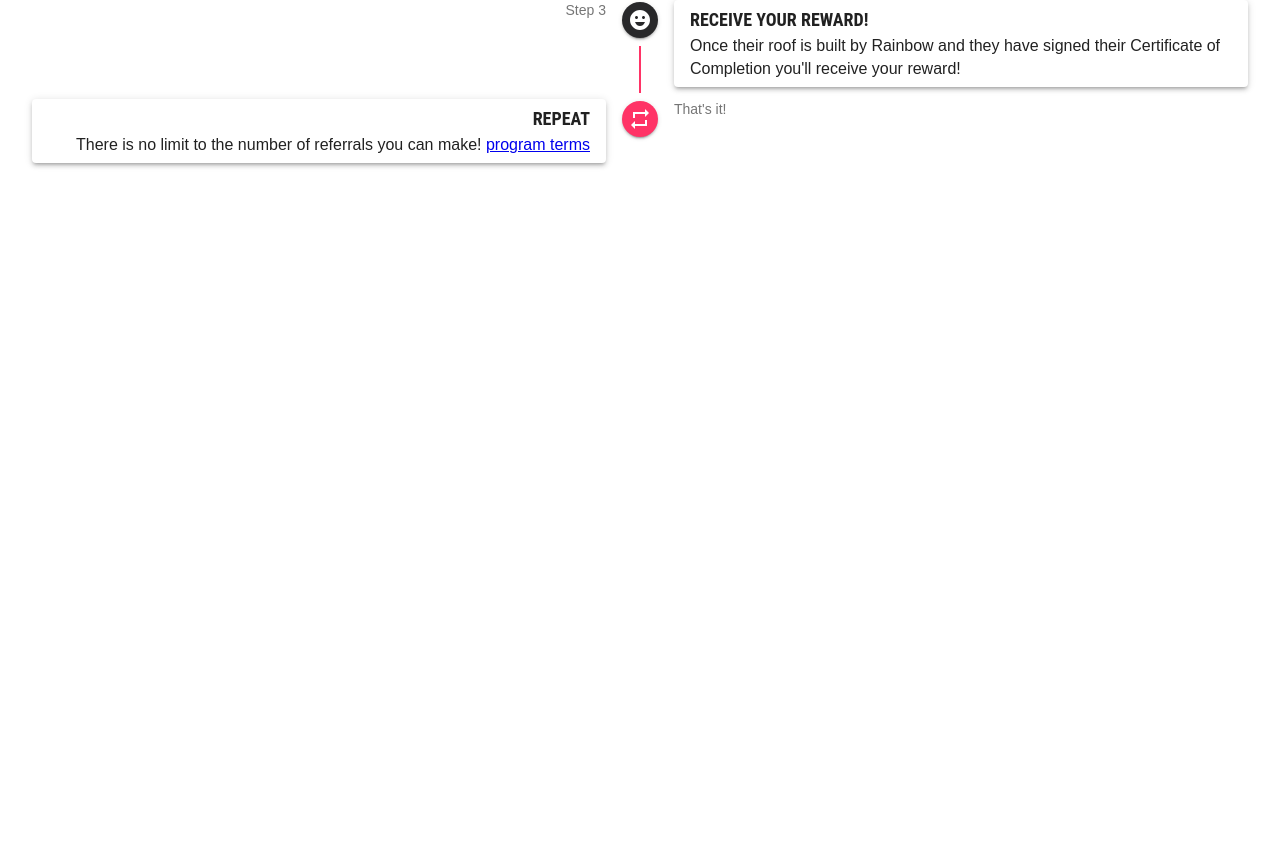
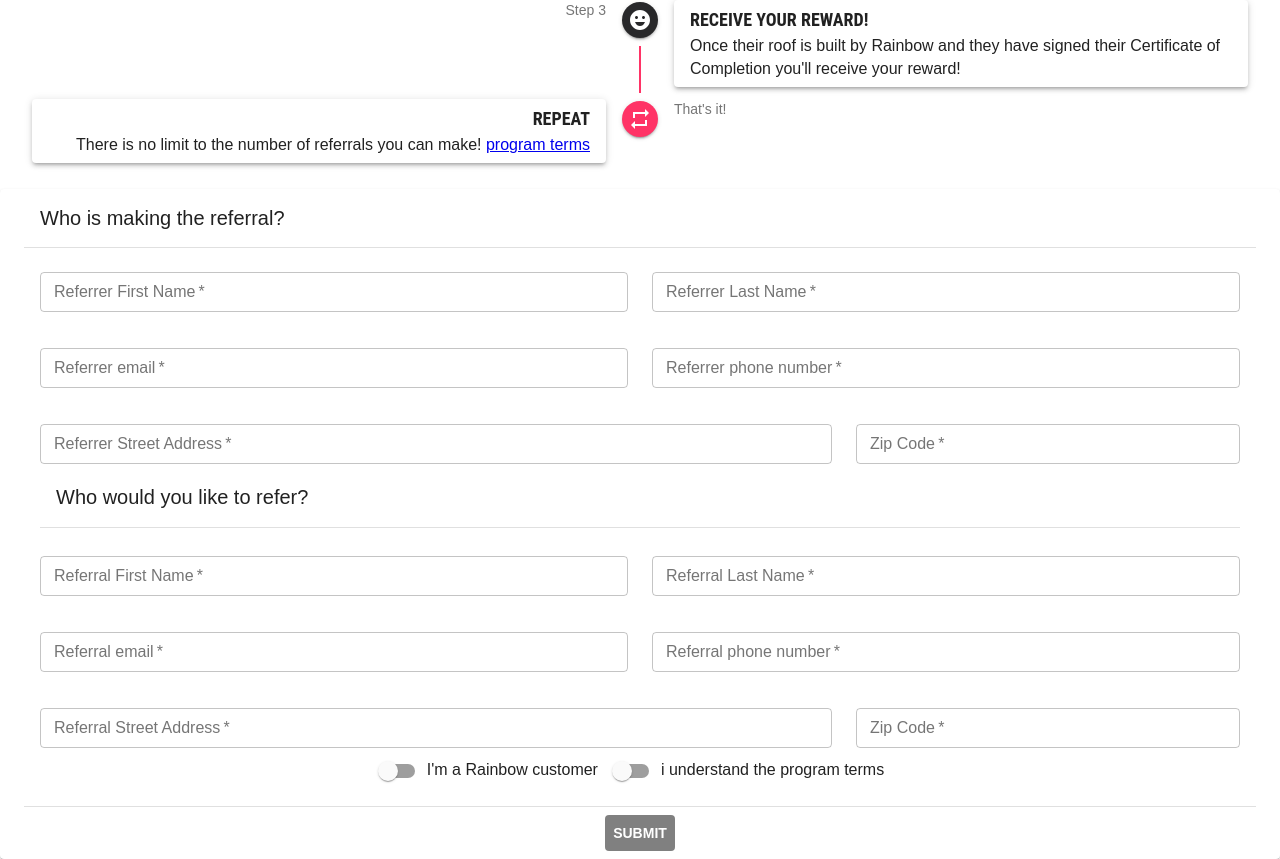
Before and after one commit to nwuerz/rainbow-remodeling, a React (Create React App) app: page /referral in a window 1280 px wide. Shown: the part 627-1486 px from the top of the page. Before the commit the page ends 816 px from the top, so only its background shows below. Built offline with nearby package versions, Linux system fonts and the light colour scheme.

Commit message:
added referral form

```diff
--- /dev/null
+++ b/src/components/SubmitButton.jsx
@@ -0,0 +1,43 @@
+import React from "react";
+import Button from "@material-ui/core/Button";
+
+const SubmitButton = (props) => {
+  const {
+    referrerFirstName,
+    referrerLastName,
+    referrerEmail,
+    referrerNumber,
+    referrerAddress,
+    referrerZip,
+    referralFirstName,
+    referralLastName,
+    referralEmail,
+    referralNumber,
+    referralAddress,
+    referralZip,
+    acceptedTerms
+  } = props.currentUser;
+
+  if (referrerFirstName && referrerLastName && referrerEmail && referrerNumber && referrerAddress && referrerZip && referralFirstName && referralLastName && referralEmail && referralNumber && referralAddress && referralZip !== "" && acceptedTerms === true) {
+    return (
+      <Button
+        type="submit"
+        style={{ backgroundColor: "black", color: "white" }}
+        variant="outlined"
+      >
+        Submit
+      </Button>
+    );
+  }
+  return (
+    <Button
+      disabled
+      align="center"
+      style={{ backgroundColor: "grey", color: "white" }}
+    >
+      Submit
+    </Button>
+  );
+};
+
+export default SubmitButton;
--- /dev/null
+++ b/src/components/referralForm.json
@@ -0,0 +1,34 @@
+[
+    {
+      "md": 6,
+      "label": "Referral First Name",
+      "name": "referralFirstName"
+    },
+    {
+      "md": 6,
+      "label": "Referral Last Name",
+      "name": "referralLastName"
+    },
+    {
+      "md": 6,
+      "label": "Referral email",
+      "name": "referralEmail"
+    },
+    {
+      "md": 6,
+      "label": "Referral phone number",
+      "name": "referralNumber",
+      "type": "number"
+    },
+    {
+      "md": 8,
+      "label": "Referral Street Address",
+      "name": "referralAddress"
+    },
+    {
+      "md": 4,
+      "label": "Zip Code",
+      "name": "referralZip",
+      "type": "number"
+    }
+  ]
--- /dev/null
+++ b/src/components/referrerForm.json
@@ -0,0 +1,34 @@
+[
+  {
+    "md": 6,
+    "label": "Referrer First Name",
+    "name": "referrerFirstName"
+  },
+  {
+    "md": 6,
+    "label": "Referrer Last Name",
+    "name": "referrerLastName"
+  },
+  {
+    "md": 6,
+    "label": "Referrer email",
+    "name": "referrerEmail"
+  },
+  {
+    "md": 6,
+    "label": "Referrer phone number",
+    "name": "referrerNumber",
+    "type": "number"
+  },
+  {
+    "md": 8,
+    "label": "Referrer Street Address",
+    "name": "referrerAddress"
+  },
+  {
+    "md": 4,
+    "label": "Zip Code",
+    "name": "referrerZip",
+    "type": "number"
+  }
+]
--- a/src/pages/Referral.jsx
+++ b/src/pages/Referral.jsx
@@ -2,6 +2,7 @@ import React from 'react';
 import SimpleHeader from '../views/SimpleHeader';
 import HomeButton from '../components/HomeButton';
 import ReferralTimeline from '../views/ReferralTimeline';
+import ReferralForm from '../views/ReferralForm';
 
 const title = "Referral Rewards Program";
 const subTitle = "Refer friends and family to earn Referral Rewards in 3 easy steps!";
@@ -12,6 +13,7 @@ const Referral = () => {
         <HomeButton />
         <SimpleHeader title={title} subTitle={subTitle} />
         <ReferralTimeline />
+        <ReferralForm />
         </>
      );
 }
--- /dev/null
+++ b/src/views/ReferralForm.jsx
@@ -0,0 +1,193 @@
+import React, { useState } from "react";
+import clsx from "clsx";
+import PropTypes from "prop-types";
+import { makeStyles } from "@material-ui/core/styles";
+import {
+  Card,
+  CardHeader,
+  CardContent,
+  CardActions,
+  Container,
+  Divider,
+  Grid,
+  Switch,
+  TextField,
+  FormControl,
+  FormControlLabel,
+  FormGroup,
+  FormLabel,
+} from "@material-ui/core";
+import SuccessAlert from "../components/SuccessAlert";
+import referrerForm from "../components/referrerForm.json";
+import referralForm from "../components/referralForm.json"
+import SubmitButton from "../components/SubmitButton";
+
+const useStyles = makeStyles(() => ({
+  root: {
+    justifyContent: "center",
+  },
+  input: {
+    background: "white",
+  },
+  button: {
+    background: "black",
+    color: "white",
+  },
+}));
+
+const ReferralForm = (props) => {
+
+  const [currentUser, setCurrentUser] = useState(
+      {
+          currentCustomer: false,
+          acceptedTerms: false
+      }
+      );
+
+  //formspree state
+
+  const [state, setState] = useState({
+    status: "",
+  });
+
+  const { status } = state;
+
+  //event hanlders
+
+  const handleInput = (event) => {
+    const { value, name } = event.target;
+    setCurrentUser({ ...currentUser, [name]: value });
+  };
+
+  const handleChange = (event) => {
+    const { checked, name } = event.target;
+    setCurrentUser({ ...currentUser, [name]: checked });
+  };
+
+  const submitForm = (event) => {
+    event.preventDefault();
+    const form = event.target;
+    const xhr = new XMLHttpRequest();
+    xhr.open(form.method, form.action);
+    xhr.setRequestHeader("Accept", "application/json");
+    xhr.onreadystatechange = () => {
+      if (xhr.readyState !== XMLHttpRequest.DONE) return;
+      if (xhr.status === 200) {
+        form.reset();
+        setState({ status: "SUCCESS" });
+      } else {
+        setState({ status: "ERROR" });
+      }
+    };
+    xhr.send(JSON.stringify(currentUser));
+    setCurrentUser({ currentUser: "" });
+  };
+
+
+  const { className, ...rest } = props;
+
+  const classes = useStyles();
+
+  return (
+    <Card {...rest} className={clsx(classes.root, className)}>
+      <Container>
+        <form
+          onSubmit={submitForm}
+          action="https://formspree.io/meqrpowg"
+          method="POST"
+        >
+          <FormControl autoComplete="off" noValidate>
+            <CardHeader title="Who is making the referral?" align="left" />
+            <Divider />
+            <CardContent>
+              <Grid container spacing={3}>
+                {referrerForm.map((item) => (
+                  <Grid item key={item.name} md={item.md} xs={12}>
+                    <TextField
+                      fullWidth
+                      label={item.label}
+                      margin="dense"
+                      name={item.name}
+                      value=""
+                      type={item.type}
+                      onChange={handleInput}
+                      required
+                      variant="outlined"
+                      className={classes.input}
+                    />
+                  </Grid>
+                ))}
+              </Grid>
+              <CardHeader title="Who would you like to refer?" align="left" />
+              <Divider style={{ marginBottom: "20px" }}/>
+              <Grid container spacing={3}>
+                {referralForm.map((item) => (
+                  <Grid item key={item.name} md={item.md} xs={12}>
+                    <TextField
+                      fullWidth
+                      label={item.label}
+                      margin="dense"
+                      name={item.name}
+                      value=""
+                      type={item.type}
+                      onChange={handleInput}
+                      required
+                      variant="outlined"
+                      className={classes.input}
+                    />
+                  </Grid>
+                ))}
+              </Grid>
+              <Grid item md={12} xs={12}>
+                  <FormLabel component="legend">
+                  </FormLabel>
+                  <FormGroup align="center">
+                    <Grid item md={12} xs={12}>
+                      <FormControlLabel
+                        control={
+                          <Switch
+                            checked={currentUser.currentCustomer}
+                            onChange={handleChange}
+                            name="currentCustomer"
+                          />
+                        }
+                        label="I'm a Rainbow customer"
+                      />
+                      <FormControlLabel
+                        control={
+                          <Switch
+                            checked={currentUser.acceptedTerms}
+                            onChange={handleChange}
+                            name="acceptedTerms"
+                          />
+                        }
+                        label="i understand the program terms"/>
+                    </Grid>
+                  </FormGroup>
+                </Grid>
+            </CardContent>
+            <Divider />
+            <CardActions
+              classes={{ root: classes.root }}
+              style={{ textAlign: "center" }}
+            >
+              {status === "SUCCESS" ? <SuccessAlert /> : <SubmitButton currentUser={currentUser}/>}
+              {status === "ERROR" ? (
+                <p>
+                  Sorry, something went wrong! Please give us a call at (469)
+                  855-6912.
+                </p>
+              ) : null}
+            </CardActions>
+          </FormControl>
+        </form>
+      </Container>
+    </Card>
+  );
+};
+
+ReferralForm.propTypes = {
+  className: PropTypes.string,
+};
+
+export default ReferralForm;
```
